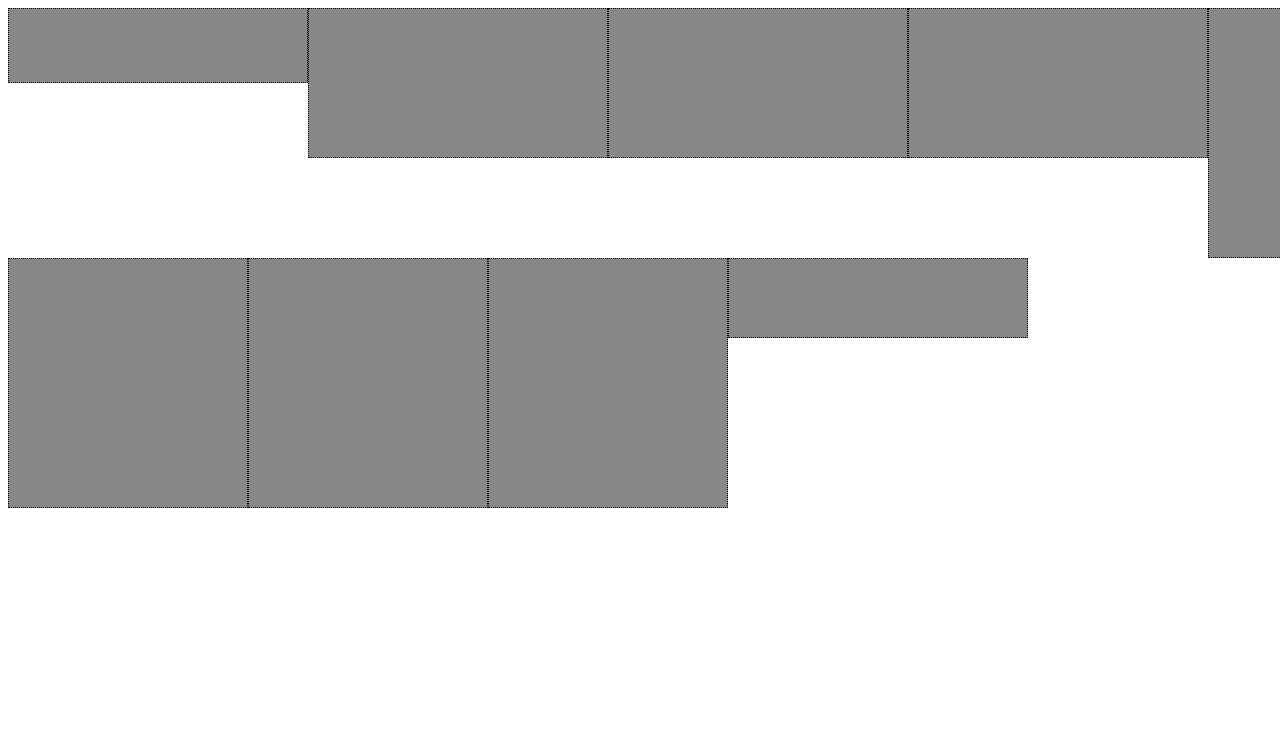
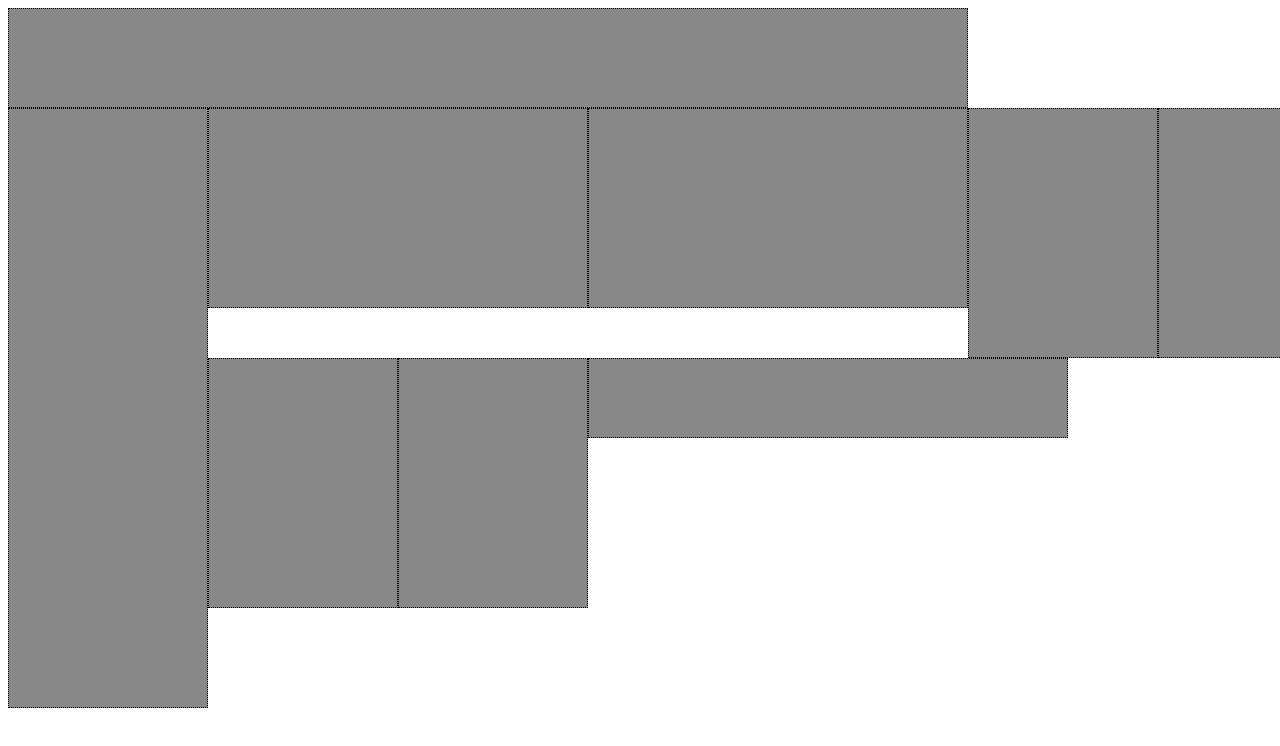
Before and after one commit to GurinderB/lab-01, a plain HTML site: page index.html in a window 1280 px wide. Shown: the top 746 px of the page. Drawn offline with Linux system fonts and the light colour scheme.

Commit message:
mobil working and some of desktop version

```diff
--- a/style.css
+++ b/style.css
@@ -23,7 +23,7 @@ div {
     height: 150px;
    }
 #efgh {
-       width: 240px;
+       width: 50%;
        height: 250px;
        float: left;
       }
@@ -33,13 +33,42 @@ div {
     float: left;
        }
 
-@media (min-width: 768px) {
+@media (min-width: 480px) {
   section {
     width: 1500px;
   }
+#a {
+    width: 960px;
+    height: 100px
+    }
+#b{
+    width: 200px;
+    height: 600px;
+    float: left;
+ }
+ #c {
+     width: 380px;
+     height: 200px;
+     float: clear;
+     float: left;
+ }
+ #d {
+    width: 380px;
+    height: 200px;
+    float: clear;
+    float: left;
+}
+ #efgh {
+    width: 190px;
+    height: 250px;
+    float: clear;
+    float: left;
+   }
+}
 
+/*
   div {
     width: 300px;
     float: left;
-  }
+  } */
 }
```
